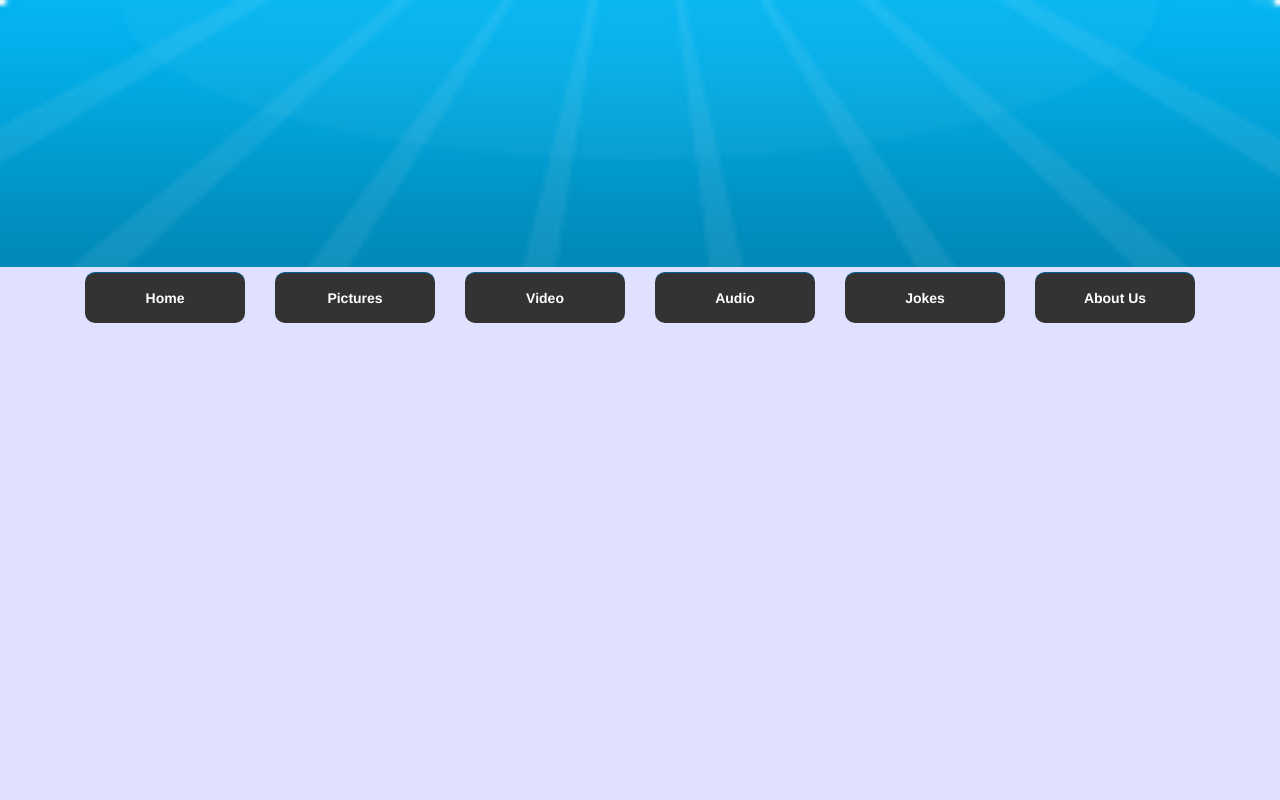
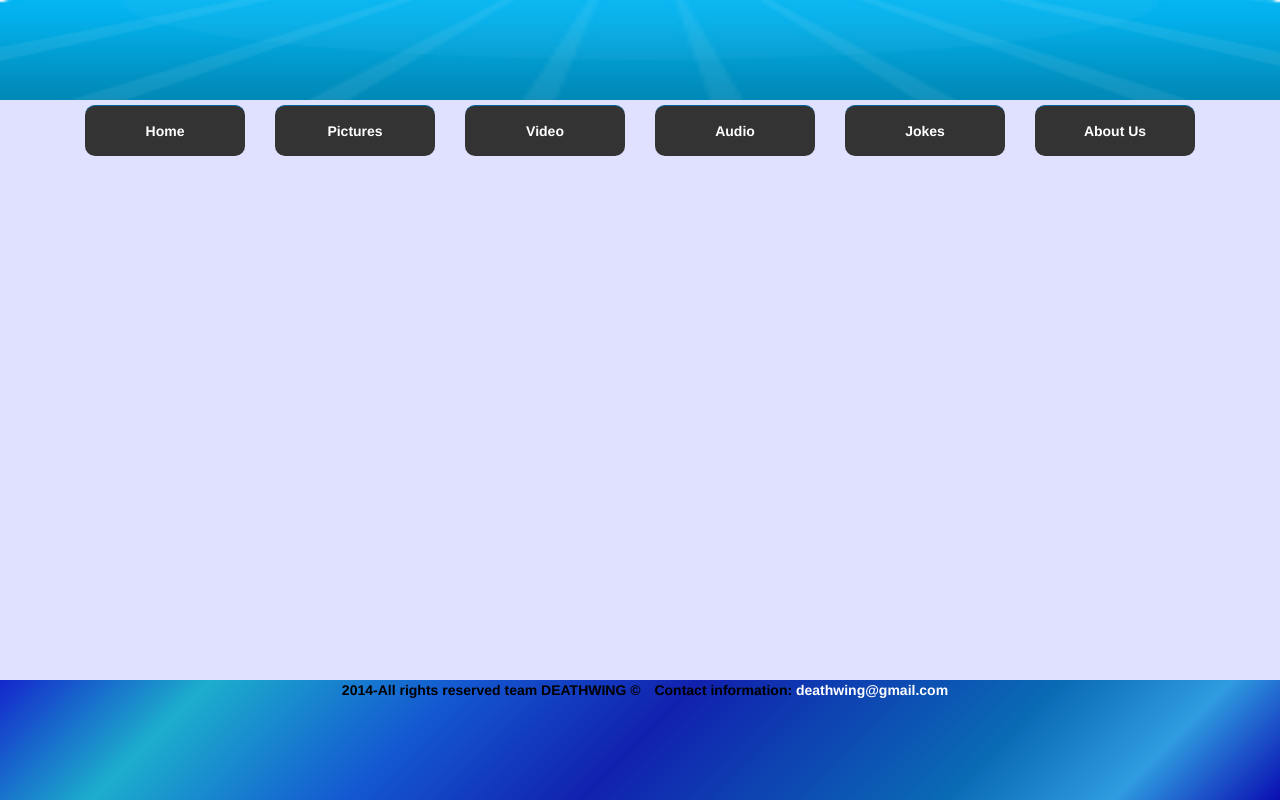
Before and after one commit to reathh/FootballUni, a PHP site: page / in a window 1280 px wide. Run offline with PHP 8.4, Linux system fonts and the light colour scheme; some libraries are stand-ins or nearby versions.

Commit message:
footer
simple footer

```diff
--- a/css/style.css
+++ b/css/style.css
@@ -1,4 +1,12 @@
+html {
+    width: 100%;
+    height: 100%;
+    margin: 0;
+    padding: 0;
+}
 body {
+    width: 100%;
+    height: 100%;
     background: #E0E0FF;
 }
 nav {
@@ -31,3 +39,33 @@ nav {
 #navigation li a:hover {
 	color: #079;
 }
+#foooter {
+    width: 100%;
+    height: 15%;
+    background: #1426cc;
+    background: -moz-linear-gradient(-45deg, #1426cc 0%, #1caecc 15%, #1459d1 33%, #1459d1 33%, #1121af 50%, #0a6bb5 76%, #2f9ce0 88%, #0a0db2 100%);
+    background: -webkit-gradient(linear, left top, right bottom, color-stop(0%,#1426cc), color-stop(15%,#1caecc), color-stop(33%,#1459d1), color-stop(33%,#1459d1), color-stop(50%,#1121af), color-stop(76%,#0a6bb5), color-stop(88%,#2f9ce0), color-stop(100%,#0a0db2));
+    background: -webkit-linear-gradient(-45deg, #1426cc 0%,#1caecc 15%,#1459d1 33%,#1459d1 33%,#1121af 50%,#0a6bb5 76%,#2f9ce0 88%,#0a0db2 100%);
+    background: -o-linear-gradient(-45deg, #1426cc 0%,#1caecc 15%,#1459d1 33%,#1459d1 33%,#1121af 50%,#0a6bb5 76%,#2f9ce0 88%,#0a0db2 100%);
+    background: -ms-linear-gradient(-45deg, #1426cc 0%,#1caecc 15%,#1459d1 33%,#1459d1 33%,#1121af 50%,#0a6bb5 76%,#2f9ce0 88%,#0a0db2 100%);
+    background: linear-gradient(135deg, #1426cc 0%,#1caecc 15%,#1459d1 33%,#1459d1 33%,#1121af 50%,#0a6bb5 76%,#2f9ce0 88%,#0a0db2 100%);
+    filter: progid:DXImageTransform.Microsoft.gradient( startColorstr='#1426cc', endColorstr='#0a0db2',GradientType=1 );
+    color: black;
+    position: absolute;
+    bottom: 0;
+    text-align: center;
+}
+p {
+    display: inline;
+}
+.team {
+    font-weight: bold;
+    margin: 10px;
+}
+.contact {
+    font-weight: bold;
+    color: black;
+}
+.contact a {
+    color: white;
+}
--- a/index.html
+++ b/index.html
@@ -10,7 +10,7 @@
     </head>
     <body>
         <header>
-            <img src="images/header.png" width="100%" />
+            <img src="images/header.png" width="100%" height="100px" />
 
             <nav>
                 <div class="container-fluid">
@@ -51,5 +51,12 @@
                 </div>
             </nav>
         </header>
+        <footer>
+            <div id="foooter">
+                <p class="team">2014-All rights reserved team DEATHWING  &copy;</p>
+                <p class="contact">Contact information: <a href="mailto:someone@example.com">deathwing@gmail.com</a></p>
+            </div>
+        </footer>
+
     </body>
 </html>
```
